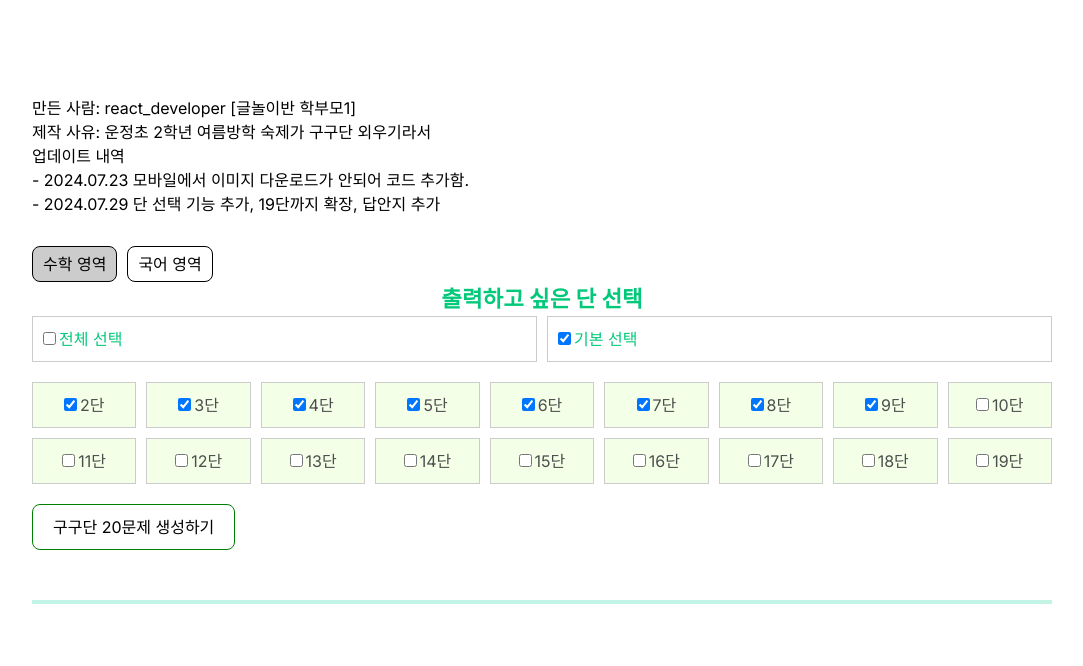
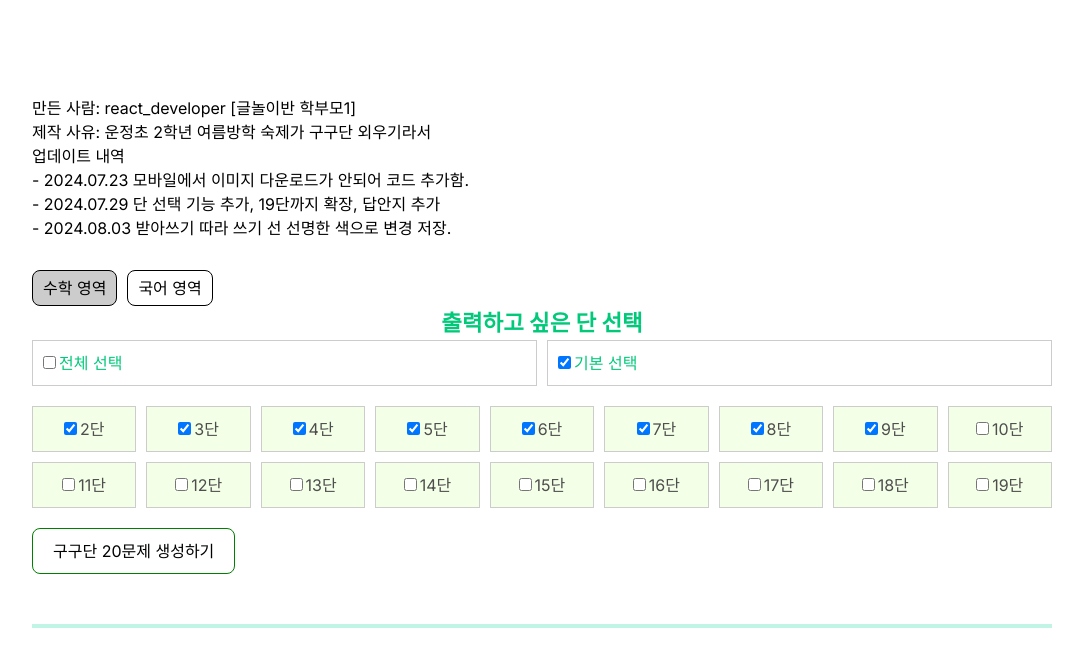
Before and after one commit to code-friends-tasha1/gugu-dan, a Next.js app: page / in a window 1280 px wide. Shown: the top 666 px of the page, without its empty margins (64-1147 px from the left). Built offline with nearby package versions, Linux system fonts and the light colour scheme.

Commit message:
받아쓰기 선명한 버전으로 재 업로드.

```diff
--- a/src/app/page.tsx
+++ b/src/app/page.tsx
@@ -237,10 +237,11 @@ export default function Home() {
           <ul>
             <li> - 2024.07.23 모바일에서 이미지 다운로드가 안되어 코드 추가함.</li>
             <li> - 2024.07.29 단 선택 기능 추가, 19단까지 확장, 답안지 추가</li>
+            <li> - 2024.08.03 받아쓰기 따라 쓰기 선 선명한 색으로 변경 저장.</li>
           </ul>
         </div>
         <div className={'tab-wrapper'}>
-          <button
+        <button
             className={`area-tab-button ${currentTab === 'math' ? 'active' : ''}`}
             onClick={changeTab}
           >수학 영역
```
